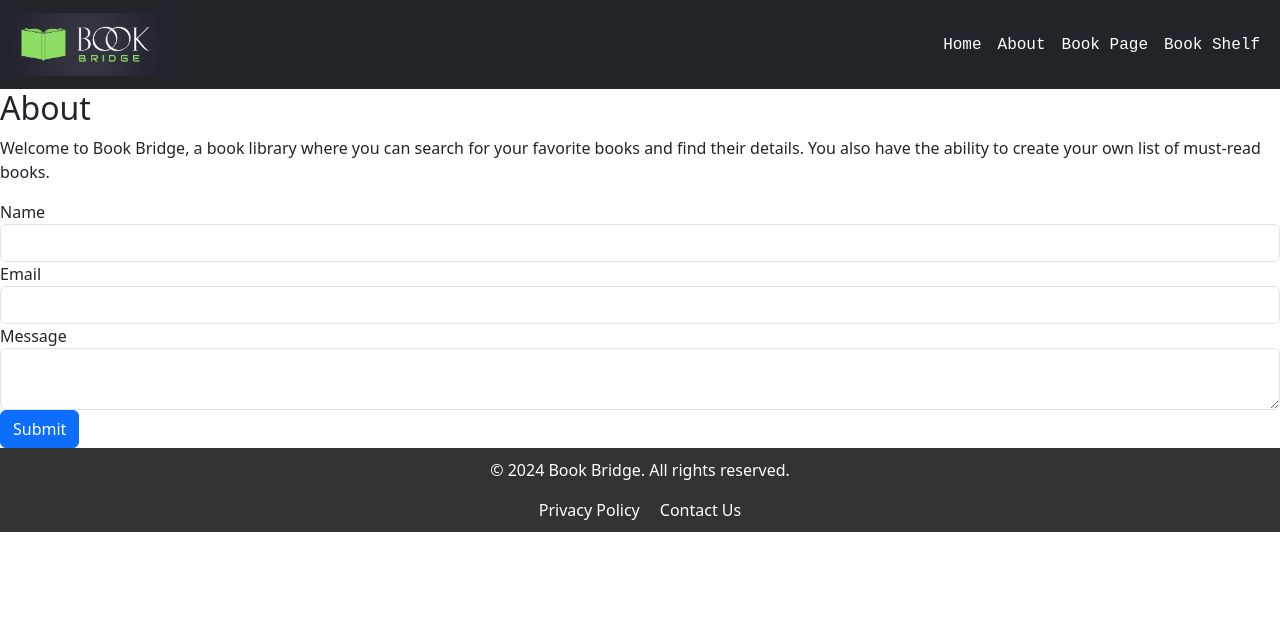
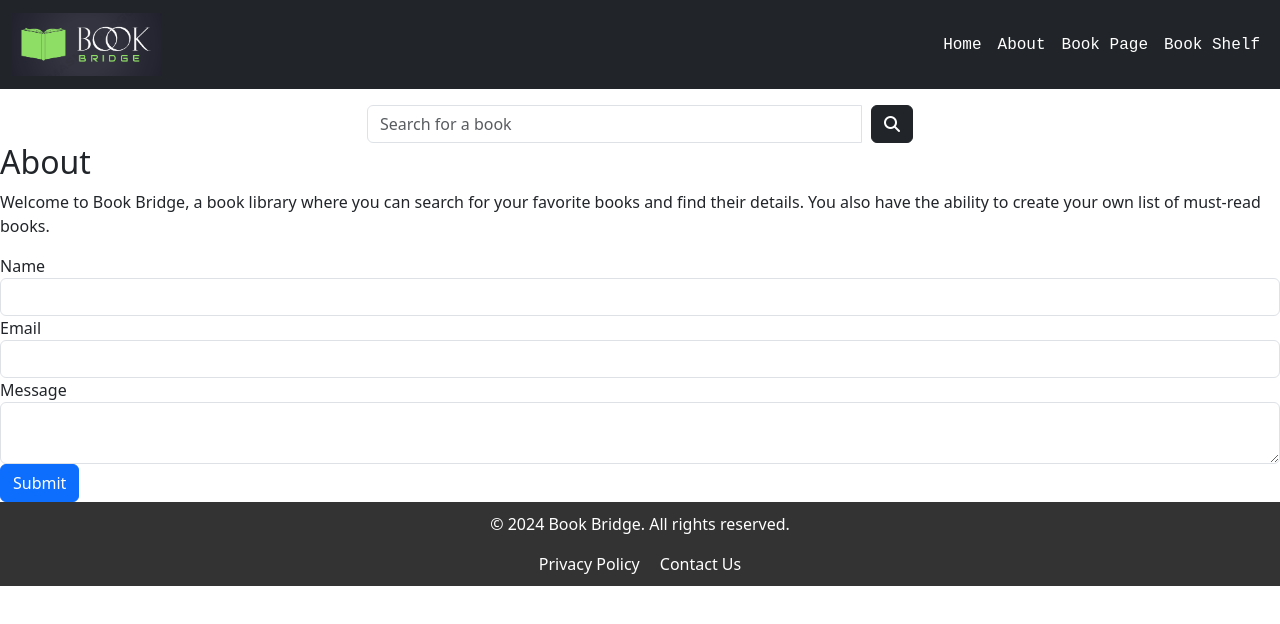
Before and after one commit to CodrinCarpovici/bookbridge, a React (Vite) app: page /about in a window 1280 px wide. Shown: the top 624 px of the page. Built offline with nearby package versions, Linux system fonts and the light colour scheme.

Commit message:
serach bar completed and styled

```diff
--- a/package.json
+++ b/package.json
@@ -11,6 +11,7 @@
     "test": "vitest"
   },
   "dependencies": {
+    "@fortawesome/fontawesome-free": "^6.5.1",
     "bootstrap": "^5.3.2",
     "framer-motion": "^11.0.3",
     "react": "^18.2.0",
--- a/src/App.jsx
+++ b/src/App.jsx
@@ -7,6 +7,7 @@ import Bookshelf from './components/pages/Bookshelf'
 import Footer from './components/Footer'
 import Header from './components/Header'
 import Navbar from './components/Navbar';
+import SearchBar from './components/SearchBar';
 
 
 
@@ -15,6 +16,7 @@ function App() {
   return (
     <Router>
       <Navbar />
+      <SearchBar/>
       <Routes>
       <Route path='/' element= {<Homepage/>} />
       <Route path='/about' element={<About/>}/>
--- a/src/components/SearchBar.jsx
+++ b/src/components/SearchBar.jsx
@@ -1,9 +1,39 @@
-import React from 'react'
+import React, { useState } from 'react';
 
 const SearchBar = () => {
+  const [search, setSearch] = useState('');
+
+  const handleChange = (e) => {
+    setSearch(e.target.value);
+  };
+
+  const handleSubmit = () => {
+    console.log(search);
+    setSearch('');
+  };
+
   return (
-    <div>SearchBar</div>
-  )
-}
+    <div className="container mt-3">
+      <div className="row justify-content-center">
+        <div className="col-md-6">
+          <div className="input-group">
+            <input
+              type="text"
+              className="form-control"
+              placeholder="Search for a book"
+              value={search}
+              onChange={handleChange}
+            />
+            <div className="input-group-append">
+              <button className="btn btn-dark" type="button" onClick={handleSubmit}>
+              <i className="fas fa-search"></i>
+              </button>
+            </div>
+          </div>
+        </div>
+      </div>
+    </div>
+  );
+};
 
-export default SearchBar
+export default SearchBar;
--- a/src/index.css
+++ b/src/index.css
@@ -1,4 +1,5 @@
 @import url("https://fonts.googleapis.com/css2?family=Source+Code+Pro:ital,wght@1,200&family=Space+Grotesk&display=swap");
+@import '@fortawesome/fontawesome-free/css/all.css';
 
 /*Document*/
 * {
@@ -31,6 +32,12 @@ a:hover {
 /*HEADER*/
 
 /*SEARCHBAR*/
+
+.form-control{
+ margin-right: 10px;
+}
+
+
 
 /*BOOKCARD*/
 
```
Also changed, not shown: 1 other file (tests, documents, lock files or other folders).
